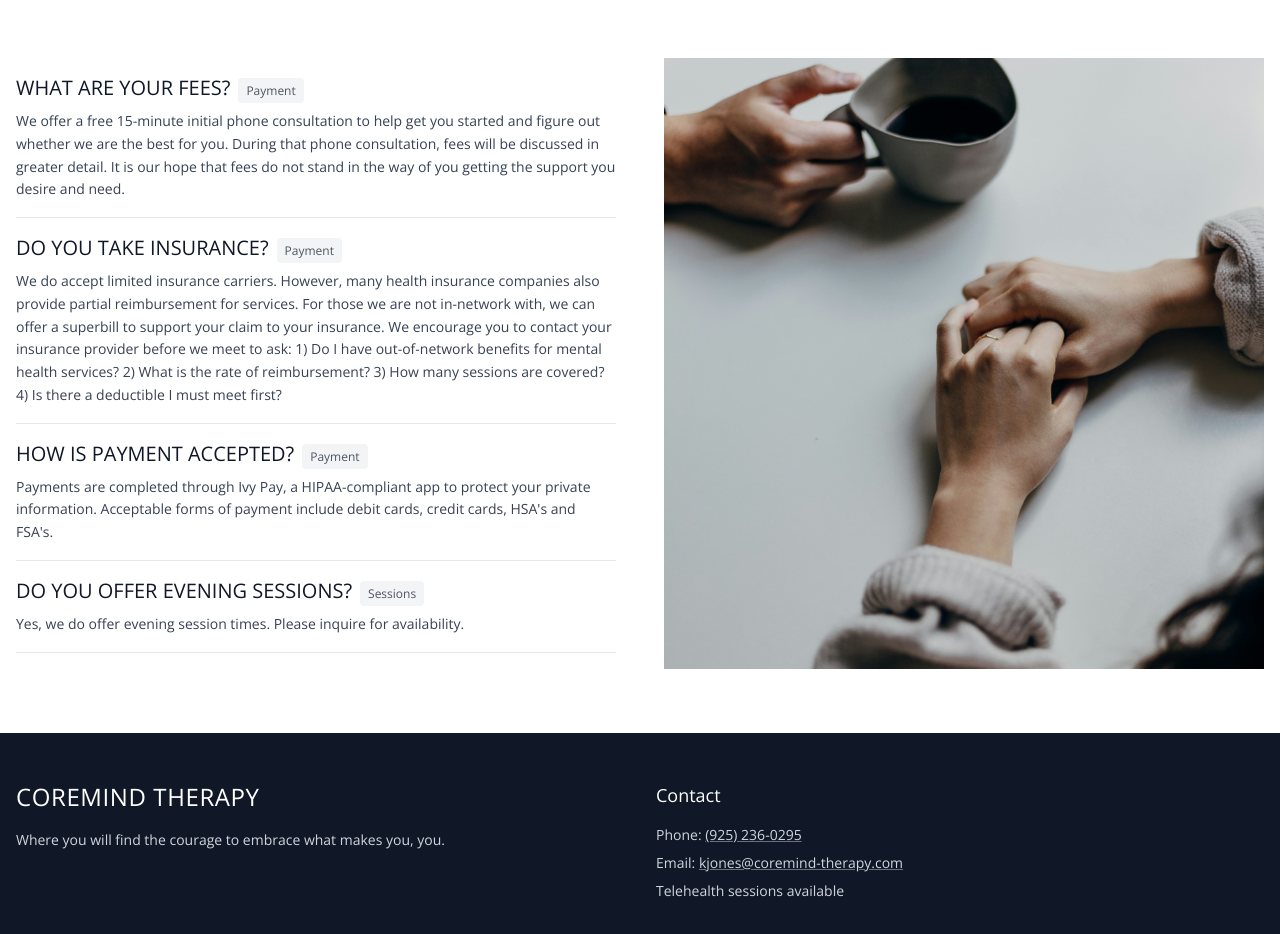
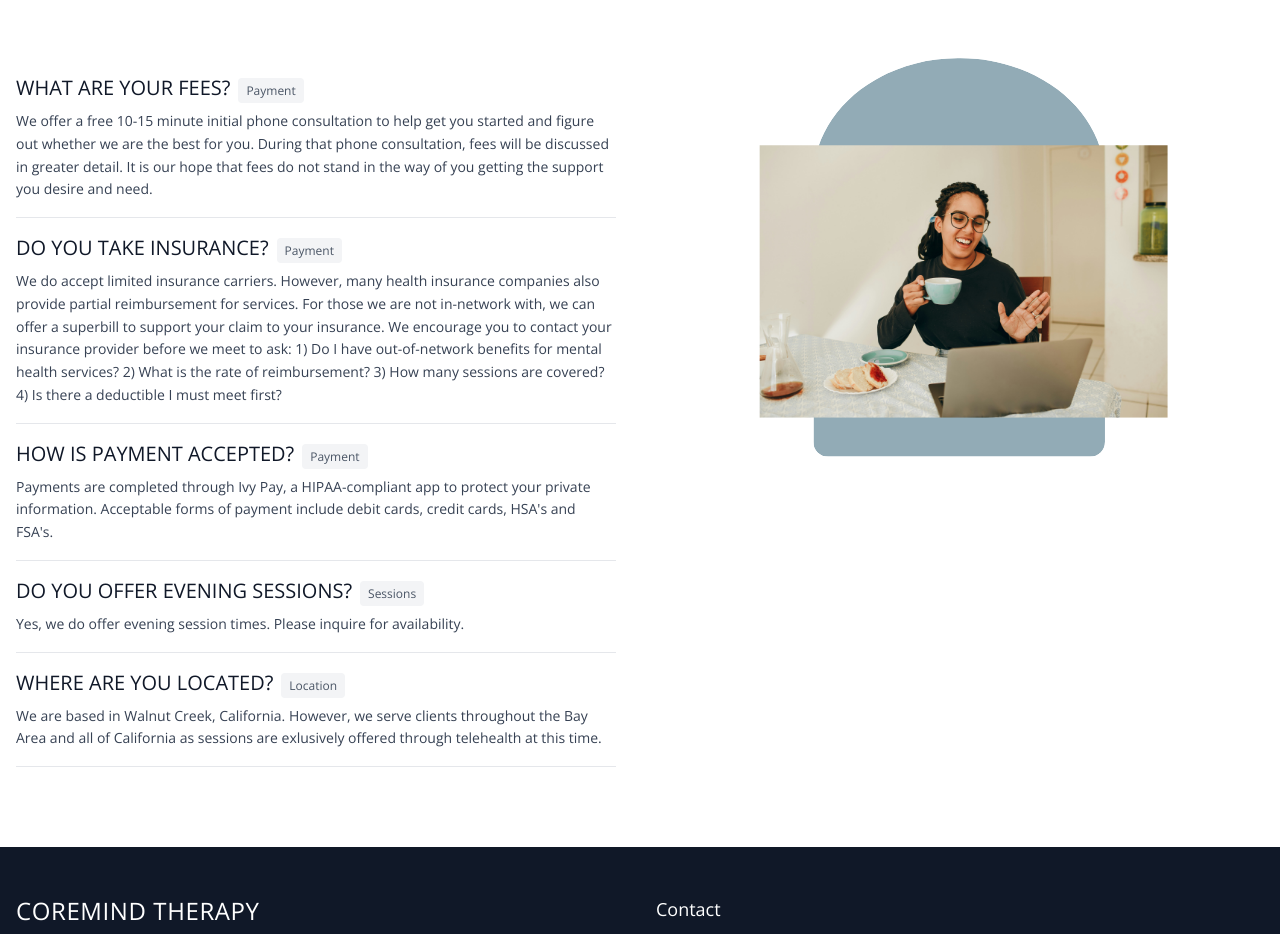
Before and after one commit to jogarbaut/coremind-therapy-client, a Next.js app: page /faqs in a window 1280 px wide. Shown: the part 178-1112 px from the top of the page. Built offline with nearby package versions, Linux system fonts and the light colour scheme.

Commit message:
style updates

```diff
--- a/src/app/about/page.tsx
+++ b/src/app/about/page.tsx
@@ -8,11 +8,11 @@ export default function About() {
       <PageHeader>About</PageHeader>
       <div className="mb-12 grid grid-cols-1 md:grid-cols-[2fr_3fr] gap-4 items-center max-w-6xl mx-auto p-4">
         <div className="flex flex-col items-center">
-          <div className="relative w-full h-auto">
+          <div className="relative w-full h-auto md:h-[50vh]">
             <Image
               src={headshot}
               alt="Doctor Jones portrait"
-              className="w-full max-h-[40vh] object-contain"
+              className="w-full h-auto md:h-full object-contain"
             />
           </div>
           <div className="text-center mt-4">
@@ -27,10 +27,10 @@ export default function About() {
         <div>
           <p className="text-gray-700 leading-relaxed mb-6">
             It is an honor to support you on your mental health journey! I am a
-            licensed clinical psychologist based in California, and I specialize
-            in helping teens and young adults navigate challenges with
-            anxiety/stress, depression, relationships, identity, perfectionism,
-            and big life transitions.
+            licensed clinical psychologist based in Walnut Creek, California. I
+            specialize in helping teens and young adults navigate challenges
+            with anxiety/stress, depression, relationships, identity,
+            perfectionism, and big life transitions.
           </p>
           <p className="text-gray-700 leading-relaxed mb-6">
             With me, therapy isn&apos;t be about fixing symptoms — it&apos;s
--- a/src/app/components/ui/Footer.tsx
+++ b/src/app/components/ui/Footer.tsx
@@ -43,7 +43,7 @@ export default function Footer() {
               COREMIND THERAPY
             </h3>
             <p className="text-gray-300 text-sm leading-relaxed">
-              Where you will find the courage to embrace what makes you, you.
+              Based in Walnut Creek, California and serving clients statewide.
             </p>
           </section>
 
@@ -54,7 +54,7 @@ export default function Footer() {
             </h3>
             <address className="not-italic space-y-2 text-sm text-gray-300">
               <p>
-                Phone:{" "}
+                Call or text:{" "}
                 <a
                   href={`tel:${phoneE164}`}
                   className="underline decoration-gray-500 hover:decoration-gray-300"
@@ -71,7 +71,8 @@ export default function Footer() {
                   {email}
                 </a>
               </p>
-              <p>Telehealth sessions available</p>
+              <p>1460 Maria Lane #300, Walnut Creek, California</p>
+              <p>Telehealth sessions only</p>
             </address>
           </section>
         </div>
--- a/src/app/contact/page.tsx
+++ b/src/app/contact/page.tsx
@@ -8,7 +8,7 @@ export default function Contact() {
       <div className="max-w-2xl mx-auto">
         <div className="text-center md:text-left my-6">
           <p className="mt-3 text-gray-700 text-center">
-            Ready to take the first step? We offer a free 15-minute initial
+            Ready to take the first step? We offer a free 10-15 minute initial
             phone consultation to help you get started and determine if
             we&apos;re the right fit for your needs.
           </p>
--- a/src/app/faqs/page.tsx
+++ b/src/app/faqs/page.tsx
@@ -1,6 +1,6 @@
 import Image from "next/image"
 import TwoGrid from "../components/ui/TwoGrid"
-import image from "../../../public/faqs.jpg"
+import image from "../../../public/faqs.svg"
 import PageHeader from "../components/ui/PageHeader"
 
 interface FAQ {
@@ -15,7 +15,7 @@ const faqs: FAQ[] = [
     id: 1,
     question: "WHAT ARE YOUR FEES?",
     answer:
-      "We offer a free 15-minute initial phone consultation to help get you started and figure out whether we are the best for you. During that phone consultation, fees will be discussed in greater detail. It is our hope that fees do not stand in the way of you getting the support you desire and need.",
+      "We offer a free 10-15 minute initial phone consultation to help get you started and figure out whether we are the best for you. During that phone consultation, fees will be discussed in greater detail. It is our hope that fees do not stand in the way of you getting the support you desire and need.",
     category: "Payment",
   },
   {
@@ -38,6 +38,13 @@ const faqs: FAQ[] = [
     answer:
       "Yes, we do offer evening session times. Please inquire for availability.",
     category: "Sessions",
+  },
+  {
+    id: 5,
+    question: "WHERE ARE YOU LOCATED?",
+    answer:
+      "We are based in Walnut Creek, California. However, we serve clients throughout the Bay Area and all of California as sessions are exlusively offered through telehealth at this time.",
+    category: "Location",
   },
 ]
 
@@ -64,13 +71,12 @@ export default function FAQS() {
             </div>
           ))}
         </div>
-        <div className="relative h-full min-h-96 overflow-hidden">
+        <div className="relative w-full h-auto md:h-[50vh]">
           <Image
             src={image}
             alt="Plant"
             fill
-            className="object-cover"
-            sizes="(max-width:768px) 50vw, 100vw"
+            className="w-full h-auto md:h-full object-contain"
           />
         </div>
       </TwoGrid>
--- a/src/app/page.tsx
+++ b/src/app/page.tsx
@@ -9,12 +9,12 @@ export default function Home() {
   return (
     <>
       <h1 className="hidden">CoreMind Therapy</h1>
-      <div className="grid grid-cols-2 items-center h-3/4 mb-36">
+      <div className="grid grid-cols-1 md:grid-cols-2 items-center gap-8 md:gap-16 mb-16 md:mb-36">
         <section
           aria-labelledby="hero-title"
-          className="flex flex-col items-center justify-center text-center space-y-6 px-4"
+          className="flex flex-col items-center md:items-start justify-center text-center md:text-left space-y-4 md:space-y-6 px-4"
         >
-          <header className="flex flex-col items-center space-y-2">
+          <header className="flex flex-col items-center md:items-start text-center md:text-left space-y-2">
             <Image
               src={image}
               alt="CoreMind Therapy logo"
@@ -46,15 +46,15 @@ export default function Home() {
       </div>
 
       <section className="space-y-6 mx-auto text-center">
-        <div className="grid grid-cols-2 items-center h-3/4 mb-36">
-          <div className="flex items-center justify-center text-center md:text-left">
+        <div className="grid grid-cols-1 md:grid-cols-2 items-center gap-8 md:gap-16 mb-16 md:mb-36">
+          <div className="order-2 md:order-1 flex items-center justify-center">
             <Image
               src={image3}
               alt="Therapist holding a dog"
               className="object-cover max-h-screen"
             />
           </div>
-          <section className="flex flex-col items-center justify-center text-center space-y-6 px-4">
+          <section className="order-1 md:order-2 flex flex-col items-center md:items-start justify-center text-center md:text-left space-y-4 md:space-y-6 px-4">
             <p className="uppercase max-w-xl text-xs sm:text-base md:text-lg leading-relaxed">
               I help teens (age 12+) and twenty-somethings overcome challenges
               with anxiety, depression, and adjustment.
@@ -71,8 +71,8 @@ export default function Home() {
       </section>
 
       <section className="space-y-6 mx-auto text-center">
-        <div className="grid grid-cols-2 items-center h-3/4">
-          <section className="flex flex-col items-center justify-center text-center space-y-6 px-4">
+        <div className="grid grid-cols-1 md:grid-cols-2 items-center gap-8 md:gap-16 mb-16 md:mb-36">
+          <section className="flex flex-col items-center md:items-start justify-center text-center md:text-left space-y-4 md:space-y-6 px-4">
             <p className="max-w-xl text-2xl sm:text-3xl md:text-5xl leading-relaxed">
               How I can help
             </p>
--- a/src/app/services/page.tsx
+++ b/src/app/services/page.tsx
@@ -46,16 +46,16 @@ export default function Services() {
             <Image
               src={servicesImage}
               alt="Therapy space with calming visuals"
-              className="w-full max-h-[40vh] object-contain"
+              className="w-full max-h-[50vh] object-contain"
               priority
             />
           </div>
         </div>
       </section>
 
-      <section className="mb-6 grid grid-cols-1 md:grid-cols-[3fr_2fr] gap-6 items-center max-w-6xl mx-auto p-4">
+      <section className="mb-6 grid grid-cols-1 md:grid-cols-[5fr_4fr] gap-6 items-center max-w-6xl mx-auto p-4">
         {/* Left: Services text (slightly larger column) */}
-        <div>
+        <div className="order-1 md:order-2">
           <PageHeader>What to expect</PageHeader>
 
           <p className="text-gray-700 text-sm md:text-base leading-relaxed mb-6">
@@ -75,12 +75,12 @@ export default function Services() {
         </div>
 
         {/* Right: Responsive image */}
-        <div className="flex flex-col items-center">
+        <div className="order-2 md:order-1 flex flex-col items-center">
           <div className="relative w-full">
             <Image
               src={expectImage}
               alt="Client waving at camera"
-              className="w-full max-h-[40vh] object-contain"
+              className="w-full max-h-[50vh] object-contain"
               priority
             />
           </div>
--- a/src/app/specialties/page.tsx
+++ b/src/app/specialties/page.tsx
@@ -29,7 +29,7 @@ const specialties = [
   },
   {
     id: 4,
-    description: ["Young Adults", "Adults"],
+    description: ["Teens", "Young Adults", "Adults"],
     image: image4,
     alt: "Group of teenagers",
   },
```
Also changed, not shown: public/faqs.svg (added).
